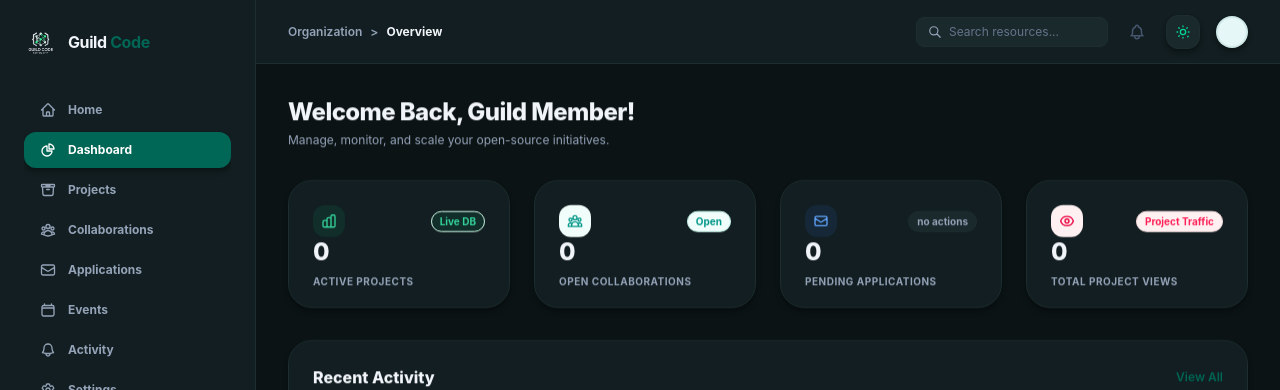
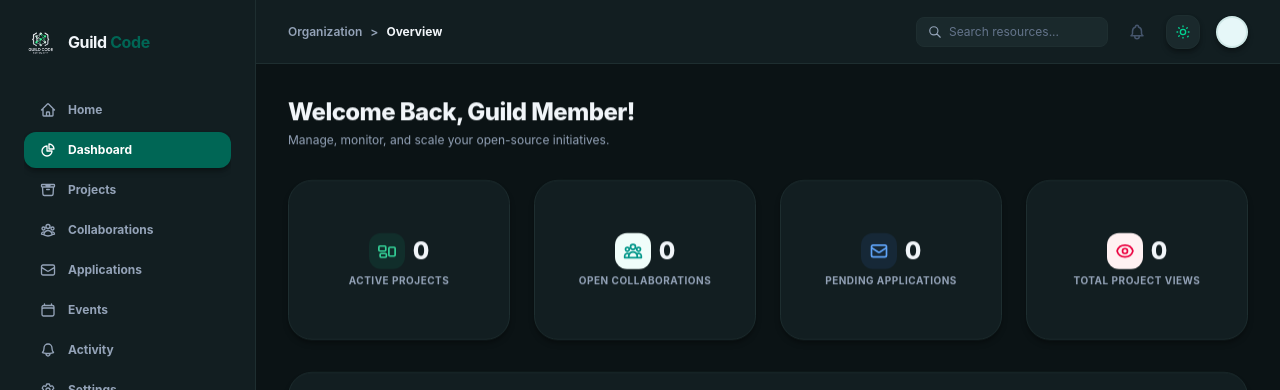
Before and after one commit to Winney360/Guild_Code_Community_Hub, a React (Vite) app in the folder client/: page /dashboard in a window 1280 px wide. Shown: the top 390 px of the page. Built offline with nearby package versions, Linux system fonts and the light colour scheme; no server answers.

Commit message:
feat(client): update DashboardOverview UI for improved card layout and styling

```diff
--- a/client/src/pages/DashboardOverview.tsx
+++ b/client/src/pages/DashboardOverview.tsx
@@ -98,70 +98,56 @@ export const DashboardOverview: React.FC = () => {
       <ScrollReveal>
       <div className="grid grid-cols-1 sm:grid-cols-2 lg:grid-cols-4 gap-6 select-none">
         {/* Card 1 */}
-        <div className="border border-[#006655]/15 dark:border-[#00a88a]/20 bg-white rounded-3xl p-6 shadow-sm flex flex-col justify-between h-32">
-          <div className="flex justify-between items-center">
-            <div className="w-8 h-8 rounded-xl bg-emerald-50 text-emerald-600 flex items-center justify-center">
-              <svg className="w-4 h-4" fill="none" stroke="currentColor" viewBox="0 0 24 24">
-                <path strokeLinecap="round" strokeLinejoin="round" strokeWidth={2} d="M9 19v-6a2 2 0 00-2-2H5a2 2 0 00-2 2v6a2 2 0 002 2h2a2 2 0 002-2zm0 0V9a2 2 0 012-2h2a2 2 0 012 2v10m-6 0a2 2 0 002 2h2a2 2 0 002-2m0 0V5a2 2 0 012-2h2a2 2 0 012 2v14a2 2 0 01-2 2h-2a2 2 0 01-2-2z" />
+        <div className="border border-[#006655]/15 dark:border-[#00a88a]/20 bg-white rounded-3xl p-6 shadow-sm flex flex-col items-center justify-center text-center h-40">
+          <div className="flex items-center gap-2 mb-1">
+            <span className="w-9 h-9 rounded-xl bg-emerald-50 text-emerald-600 flex items-center justify-center shrink-0">
+              <svg className="w-5 h-5" fill="none" stroke="currentColor" viewBox="0 0 24 24">
+                <path strokeLinecap="round" strokeLinejoin="round" strokeWidth={2} d="M2.25 7.125C2.25 6.504 2.754 6 3.375 6h6c.621 0 1.125.504 1.125 1.125v3.75c0 .621-.504 1.125-1.125 1.125h-6a1.125 1.125 0 01-1.125-1.125v-3.75zM14.25 8.625c0-.621.504-1.125 1.125-1.125h5.25c.621 0 1.125.504 1.125 1.125v8.25c0 .621-.504 1.125-1.125 1.125h-5.25a1.125 1.125 0 01-1.125-1.125v-8.25zM3.75 16.125c0-.621.504-1.125 1.125-1.125h5.25c.621 0 1.125.504 1.125 1.125v2.25c0 .621-.504 1.125-1.125 1.125h-5.25a1.125 1.125 0 01-1.125-1.125v-2.25z" />
               </svg>
-            </div>
-            <span className="text-[10px] font-bold text-emerald-600 bg-emerald-50 border border-emerald-100 px-2 py-0.5 rounded-full">Live DB</span>
+            </span>
+            <span className="text-2xl font-extrabold leading-tight">{stats.activeProjects}</span>
           </div>
-          <div>
-            <span className="text-2xl font-extrabold block leading-tight">{stats.activeProjects}</span>
-            <span className="text-[10px] font-bold text-[#5c7075] uppercase tracking-wider">Active Projects</span>
-          </div>
+          <span className="text-[10px] font-bold text-[#5c7075] uppercase tracking-wider">Active Projects</span>
         </div>
 
         {/* Card 2 */}
-        <div className="border border-[#006655]/15 dark:border-[#00a88a]/20 bg-white rounded-3xl p-6 shadow-sm flex flex-col justify-between h-32">
-          <div className="flex justify-between items-center">
-            <div className="w-8 h-8 rounded-xl bg-teal-50 text-teal-600 flex items-center justify-center">
-              <svg className="w-4 h-4" fill="none" stroke="currentColor" viewBox="0 0 24 24">
+        <div className="border border-[#006655]/15 dark:border-[#00a88a]/20 bg-white rounded-3xl p-6 shadow-sm flex flex-col items-center justify-center text-center h-40">
+          <div className="flex items-center gap-2 mb-1">
+            <span className="w-9 h-9 rounded-xl bg-teal-50 text-teal-600 flex items-center justify-center shrink-0">
+              <svg className="w-5 h-5" fill="none" stroke="currentColor" viewBox="0 0 24 24">
                 <path strokeLinecap="round" strokeLinejoin="round" strokeWidth={2} d="M17 20h5v-2a3 3 0 00-5.356-1.857M17 20H7m10 0v-2c0-.656-.126-1.283-.356-1.857M7 20H2v-2a3 3 0 015.356-1.857M7 20v-2c0-.656.126-1.283.356-1.857m0 0a5.002 5.002 0 019.288 0M15 7a3 3 0 11-6 0 3 3 0 016 0zm6 3a2.25 2.25 0 11-4.5 0 2.25 2.25 0 014.5 0zm-13.5 0a2.25 2.25 0 11-4.5 0 2.25 2.25 0 014.5 0z" />
               </svg>
-            </div>
-            <span className="text-[10px] font-bold text-teal-600 bg-teal-50 border border-teal-100 px-2 py-0.5 rounded-full">Open</span>
+            </span>
+            <span className="text-2xl font-extrabold leading-tight">{stats.openCollaborations}</span>
           </div>
-          <div>
-            <span className="text-2xl font-extrabold block leading-tight">{stats.openCollaborations}</span>
-            <span className="text-[10px] font-bold text-[#5c7075] uppercase tracking-wider">Open Collaborations</span>
-          </div>
+          <span className="text-[10px] font-bold text-[#5c7075] uppercase tracking-wider">Open Collaborations</span>
         </div>
 
         {/* Card 3 */}
-        <div className="border border-[#006655]/15 dark:border-[#00a88a]/20 bg-white rounded-3xl p-6 shadow-sm flex flex-col justify-between h-32">
-          <div className="flex justify-between items-center">
-            <div className="w-8 h-8 rounded-xl bg-blue-50 text-blue-600 flex items-center justify-center">
-              <svg className="w-4 h-4" fill="none" stroke="currentColor" viewBox="0 0 24 24">
+        <div className="border border-[#006655]/15 dark:border-[#00a88a]/20 bg-white rounded-3xl p-6 shadow-sm flex flex-col items-center justify-center text-center h-40">
+          <div className="flex items-center gap-2 mb-1">
+            <span className="w-9 h-9 rounded-xl bg-blue-50 text-blue-600 flex items-center justify-center shrink-0">
+              <svg className="w-5 h-5" fill="none" stroke="currentColor" viewBox="0 0 24 24">
                 <path strokeLinecap="round" strokeLinejoin="round" strokeWidth={2} d="M3 8l7.89 5.26a2 2 0 002.22 0L21 8M5 19h14a2 2 0 002-2V7a2 2 0 00-2-2H5a2 2 0 00-2 2v10a2 2 0 002 2z" />
               </svg>
-            </div>
-            <span className={`text-[10px] font-bold border px-2 py-0.5 rounded-full ${stats.newApplications > 0 ? 'text-blue-600 bg-blue-50 border-blue-100' : 'text-slate-500 bg-slate-50 border-slate-200'}`}>
-              {stats.newApplications > 0 ? `+${stats.newApplications} new` : 'no actions'}
             </span>
+            <span className="text-2xl font-extrabold leading-tight">{stats.newApplications}</span>
           </div>
-          <div>
-            <span className="text-2xl font-extrabold block leading-tight">{stats.newApplications}</span>
-            <span className="text-[10px] font-bold text-[#5c7075] uppercase tracking-wider">Pending Applications</span>
-          </div>
+          <span className="text-[10px] font-bold text-[#5c7075] uppercase tracking-wider">Pending Applications</span>
         </div>
 
         {/* Card 4 */}
-        <div className="border border-[#006655]/15 dark:border-[#00a88a]/20 bg-white rounded-3xl p-6 shadow-sm flex flex-col justify-between h-32">
-          <div className="flex justify-between items-center">
-            <div className="w-8 h-8 rounded-xl bg-rose-50 text-rose-600 flex items-center justify-center">
-              <svg className="w-4 h-4" fill="none" stroke="currentColor" viewBox="0 0 24 24">
+        <div className="border border-[#006655]/15 dark:border-[#00a88a]/20 bg-white rounded-3xl p-6 shadow-sm flex flex-col items-center justify-center text-center h-40">
+          <div className="flex items-center gap-2 mb-1">
+            <span className="w-9 h-9 rounded-xl bg-rose-50 text-rose-600 flex items-center justify-center shrink-0">
+              <svg className="w-5 h-5" fill="none" stroke="currentColor" viewBox="0 0 24 24">
                 <path strokeLinecap="round" strokeLinejoin="round" strokeWidth={2} d="M15 12a3 3 0 11-6 0 3 3 0 016 0z" />
                 <path strokeLinecap="round" strokeLinejoin="round" strokeWidth={2} d="M2.458 12C3.732 7.943 7.523 5 12 5c4.478 0 8.268 2.943 9.542 7-1.274 4.057-5.064 7-9.542 7-4.477 0-8.268-2.943-9.542-7z" />
               </svg>
-            </div>
-            <span className="text-[10px] font-bold text-rose-500 bg-rose-50 border border-rose-100 px-2 py-0.5 rounded-full">Project Traffic</span>
+            </span>
+            <span className="text-2xl font-extrabold leading-tight">{stats.profileViews}</span>
           </div>
-          <div>
-            <span className="text-2xl font-extrabold block leading-tight">{stats.profileViews}</span>
-            <span className="text-[10px] font-bold text-[#5c7075] uppercase tracking-wider">Total Project Views</span>
-          </div>
+          <span className="text-[10px] font-bold text-[#5c7075] uppercase tracking-wider">Total Project Views</span>
         </div>
       </div>
       </ScrollReveal>
```
